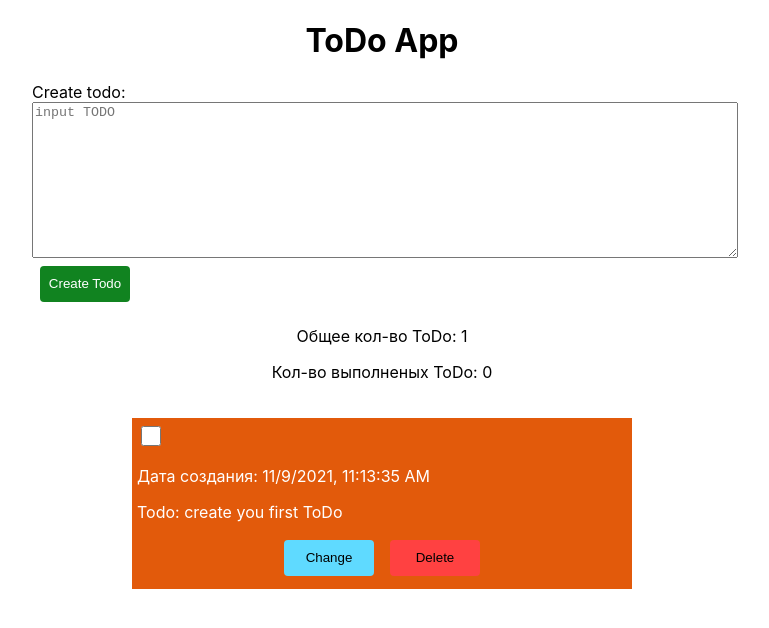
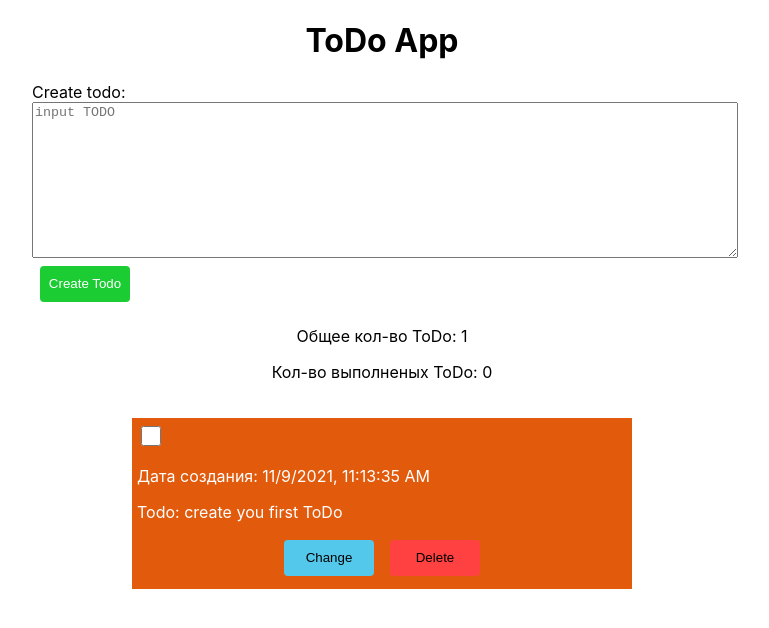
Before and after one commit to moriarty15/TODO-list-test, a React (Create React App) app: page / in a window 1280 px wide. In both pictures the pointer is over the button "Create Todo". Shown: the top 628 px of the page, without its empty margins (258-1027 px from the left). Built offline with nearby package versions, Linux system fonts and the light colour scheme; the HTML template or start-up script is replaced by a standard one.

Commit message:
мелкая стилизация

```diff
--- a/src/Components/Modal/Modal.module.css
+++ b/src/Components/Modal/Modal.module.css
@@ -36,6 +36,7 @@
   margin: 0;
 }
 .btn {
+  cursor: pointer;
   display: block;
   width: 90px;
   height: 36px;
@@ -44,6 +45,11 @@
   margin: 8px auto;
   background-color: rgb(17, 131, 32);
   color: #fff;
+}
+.btn:hover,
+.btn:focus,
+.btn:active {
+  background-color: rgb(27, 204, 51);
 }
 @media screen and (min-width: 544px) {
   .modal {
--- a/src/Components/TodoForm/TodoForm.module.css
+++ b/src/Components/TodoForm/TodoForm.module.css
@@ -15,6 +15,11 @@
   margin: 8px;
   background-color: rgb(17, 131, 32);
   color: #fff;
+}
+.btn:hover,
+.btn:focus,
+.btn:active {
+  background-color: rgb(27, 204, 51);
 }
 @media screen and (min-width: 544px) {
   .textarea {
--- a/src/Components/TodoItem/TodoItem.module.css
+++ b/src/Components/TodoItem/TodoItem.module.css
@@ -20,11 +20,21 @@
 }
 .change {
   composes: btn;
-  background-color: rgb(95, 218, 255);
+  background-color: rgb(84, 200, 235);
+}
+.change:hover,
+.change:focus,
+.change:active {
+  background-color: rgb(29, 167, 209);
 }
 .delete {
   composes: btn;
   background-color: rgb(255, 65, 65);
+}
+.delete:hover,
+.delete:focus,
+.delete:active {
+  background-color: rgb(233, 33, 33);
 }
 .checkbox {
   cursor: pointer;
```
